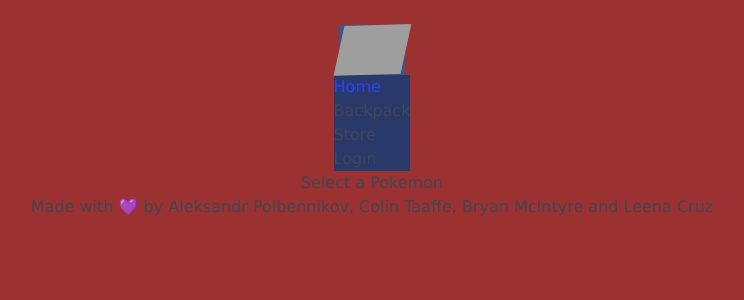
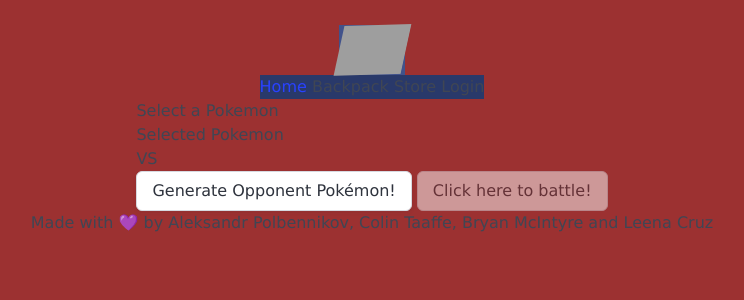
Before and after one commit to bryan-mcintyre/Pokemon-Battle-V2, a Node server app: template views/battle.handlebars in a window 1280 px wide. Shown: the top 300 px of the page, without its empty margins (268-1012 px from the left). Run offline with Node 20, Linux system fonts and the light colour scheme; the template is opened without the code that fills it: most values are stand-ins (such as "Sample title", 1, 10 or a date in 2020); some libraries are stand-ins or nearby versions; grey boxes are pictures that could not be loaded.

Commit message:
battle handlebars

```diff
--- a/public/css/styles.css
+++ b/public/css/styles.css
@@ -30,6 +30,9 @@
 nav {
     background-color: var(--secondary);
 }
+nav ul li {
+  display: inline;
+}
 main {
     width: 100%;
     display: flex;
--- a/views/battle.handlebars
+++ b/views/battle.handlebars
@@ -1,8 +1,17 @@
-<div>
-<h2>Select a Pokemon</h2>
-<div>
-{{!-- Show your Pokemons from storage --}}
-</div>
+<section>
+    <h2>Select a Pokemon</h2>
+    <div>
+        {{!-- Show your Pokemons from storage --}}
+      {{!-- {{gallery}} --}}
 
+    </div>
 
-</div>
+    {{!-- Battle Box --}}
+    <div>
+        <div> Selected Pokemon</div>
+        <div> VS</div>
+        <button id="generate-opponent-button" type="button" class="button">Generate Opponent
+            Pokémon!</button>
+        <button id="battle-button" type="button" class="button" disabled>Click here to battle!</button>
+    </div>
+</section>
```
Also changed, not shown: views/layouts/partials/pokemon-details.handlebars (added, +8 -0 lines).
